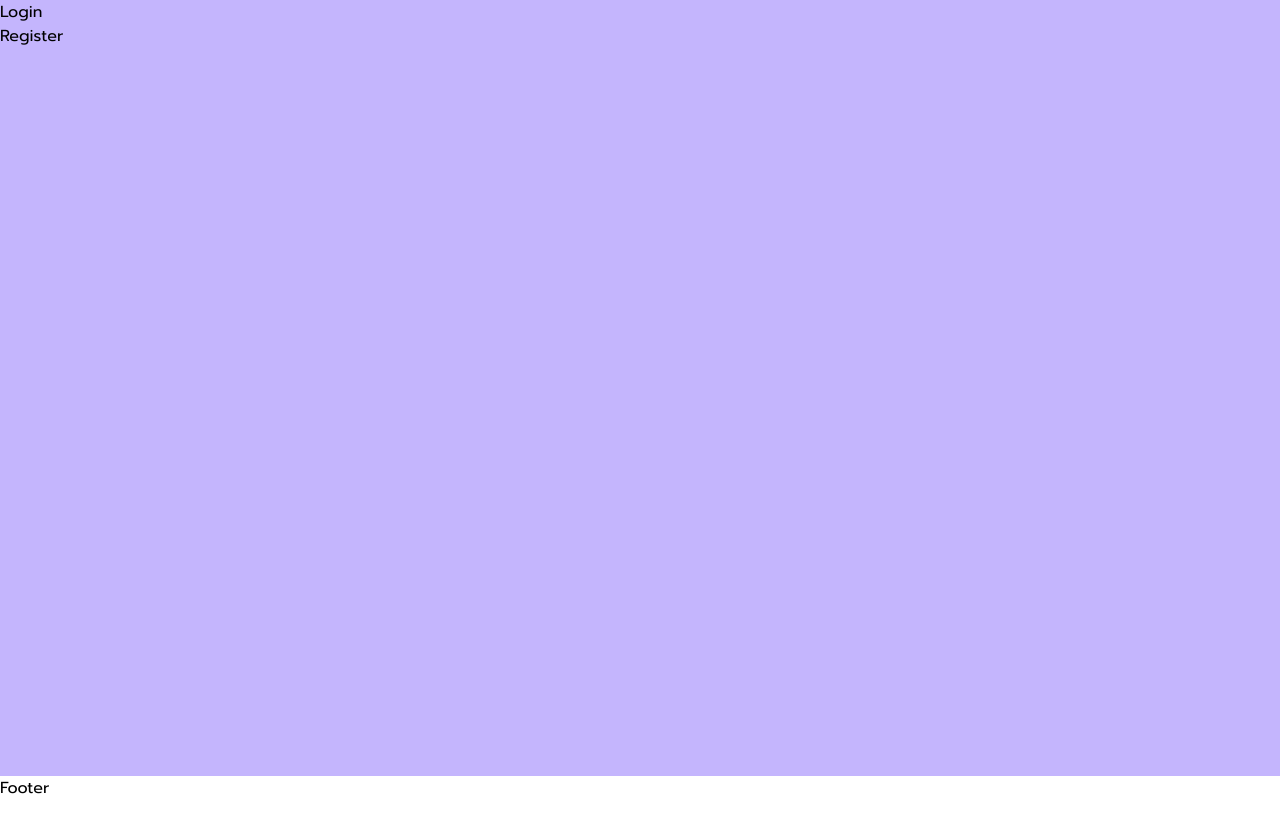
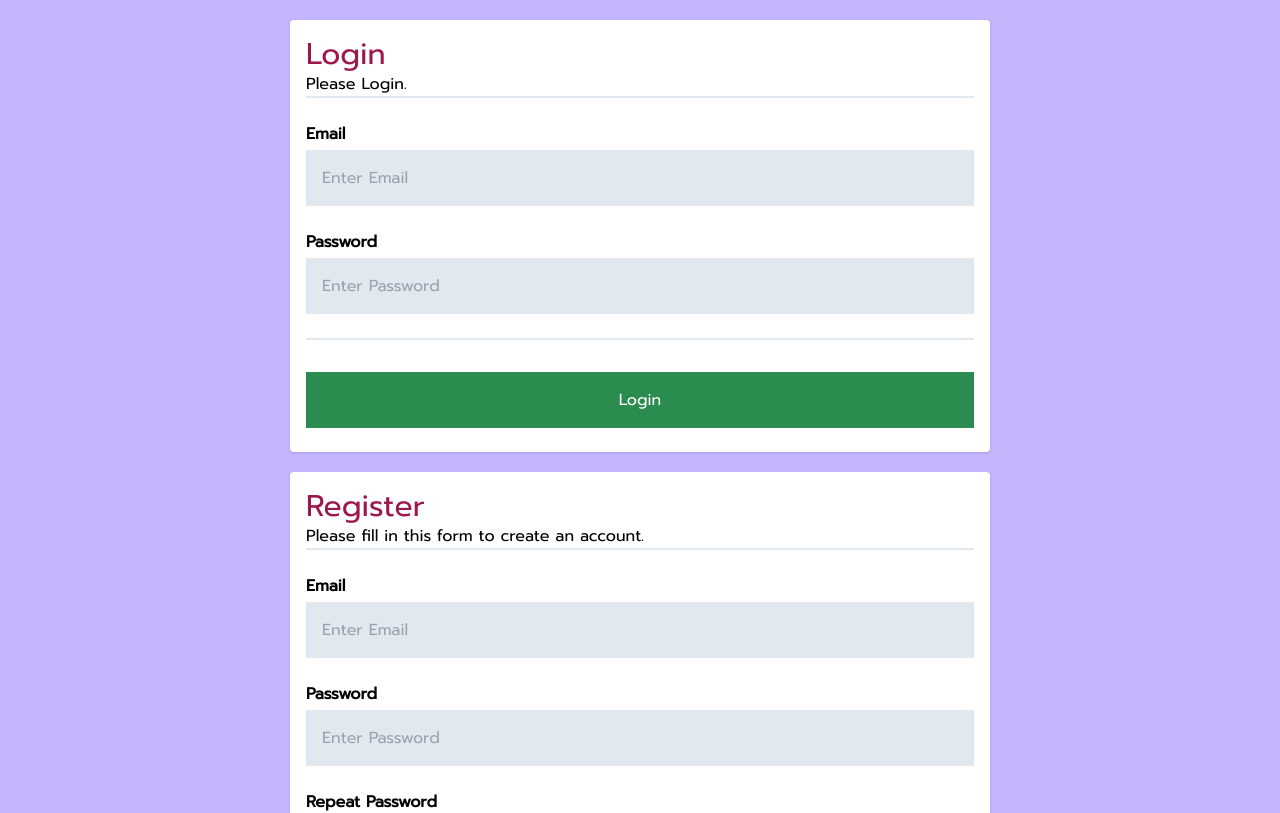
Before and after one commit to tratchapong/cc13-react-lab, a React (Create React App) app: page /login in a window 1280 px wide. Shown: the top 813 px of the page. Built offline with nearby package versions, Linux system fonts and the light colour scheme.

Commit message:
add styles to Login + Register

```diff
--- a/src/pages/Login.jsx
+++ b/src/pages/Login.jsx
@@ -1,13 +1,51 @@
-import React from 'react'
-import Register from './Register'
+import React from "react";
+import Register from "./Register";
 
 function Login() {
   return (
     <>
-    <div>Login</div>
-    <Register />
+      <form>
+        <div className="p-4 rounded shadow w-[700px] mx-auto mt-5 bg-white">
+          <h1 className="text-3xl text-pink-800">Login</h1>
+          <p>Please Login.</p>
+          <hr className="border border-slate-200 mb-6" />
+
+          <label for="email">
+            <b>Email</b>
+          </label>
+          <input
+            type="text"
+            placeholder="Enter Email"
+            name="email"
+            id="email"
+            required
+            className="w-full p-4 mt-1 mb-6 inline-block border-none bg-slate-200 focus:bg-slate-300 focus:outline-none"
+          />
+
+          <label for="psw">
+            <b>Password</b>
+          </label>
+          <input
+            type="password"
+            placeholder="Enter Password"
+            name="psw"
+            id="psw"
+            required
+            className="w-full p-4 mt-1 mb-6 inline-block border-none bg-slate-200 focus:bg-slate-300 focus:outline-none"
+          />
+
+          <hr className="border border-slate-200 mb-6" />
+          <button
+            type="submit"
+            className="bg-green-700 text-white py-4 px-5 my-2 border-none cursor-pointer w-full opacity-90 hover:opacity-100"
+          >
+            Login
+          </button>
+        </div>
+      </form>
+      <Register />
     </>
-  )
+  );
 }
 
-export default Login
+export default Login;
--- a/src/pages/Register.jsx
+++ b/src/pages/Register.jsx
@@ -2,7 +2,30 @@ import React from 'react'
 
 function Register() {
   return (
-    <div>Register</div>
+    <form>
+  <div className="p-4 rounded shadow w-[700px] mx-auto mt-5 bg-white">
+    <h1 className='text-3xl text-pink-800'>Register</h1>
+    <p>Please fill in this form to create an account.</p>
+    <hr className='border border-slate-200 mb-6'/>
+
+    <label for="email"><b>Email</b></label>
+    <input type="text" placeholder="Enter Email" name="email" id="email" required
+      className='w-full p-4 mt-1 mb-6 inline-block border-none bg-slate-200 focus:bg-slate-300 focus:outline-none'
+    />
+
+    <label for="psw"><b>Password</b></label>
+    <input type="password" placeholder="Enter Password" name="psw" id="psw" required
+      className='w-full p-4 mt-1 mb-6 inline-block border-none bg-slate-200 focus:bg-slate-300 focus:outline-none'
+    />
+
+    <label for="psw-repeat"><b>Repeat Password</b></label>
+    <input type="password" placeholder="Repeat Password" name="psw-repeat" id="psw-repeat" required
+      className='w-full p-4 mt-1 mb-6 inline-block border-none bg-slate-200 focus:bg-slate-300 focus:outline-none'
+    />
+    <hr className='border border-slate-200 mb-6'/>
+    <button type="submit" className="bg-green-700 text-white py-4 px-5 my-2 border-none cursor-pointer w-full opacity-90 hover:opacity-100">Register</button>
+  </div>
+  </form>
   )
 }
 
```
